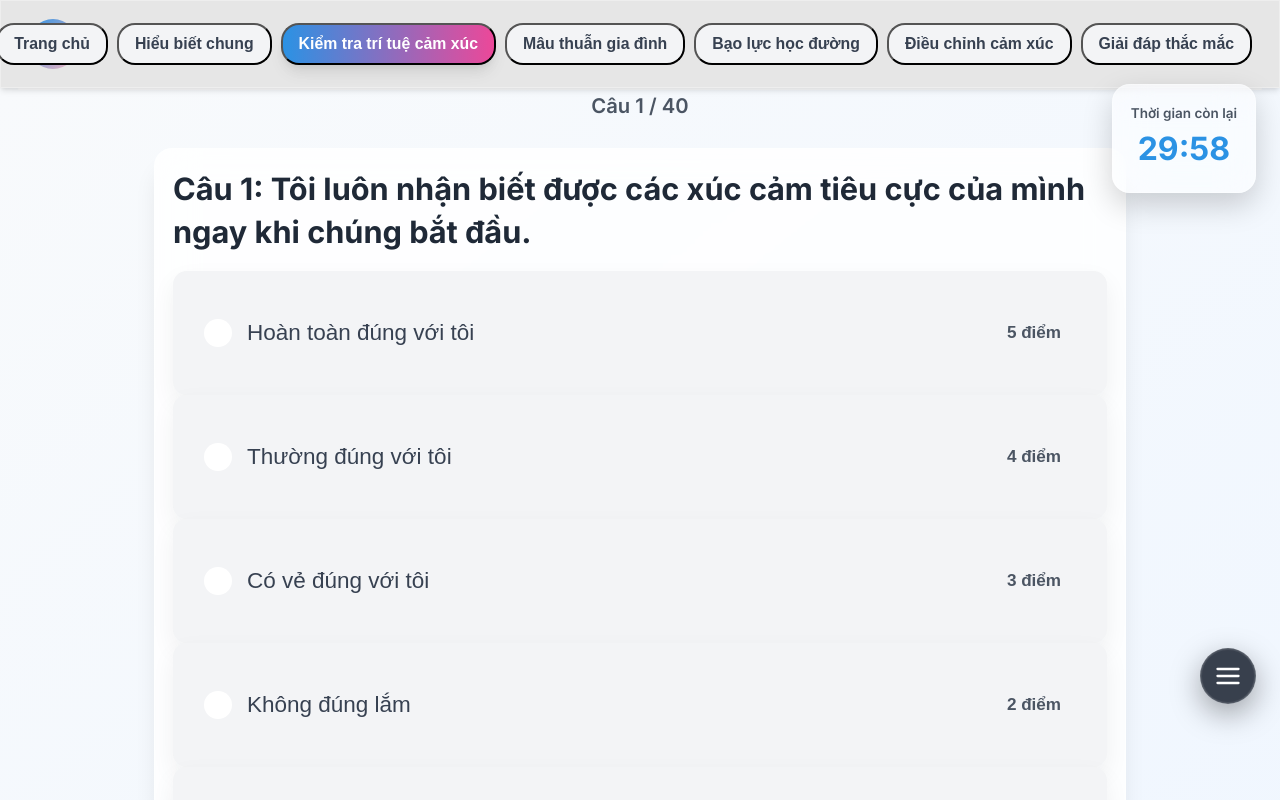
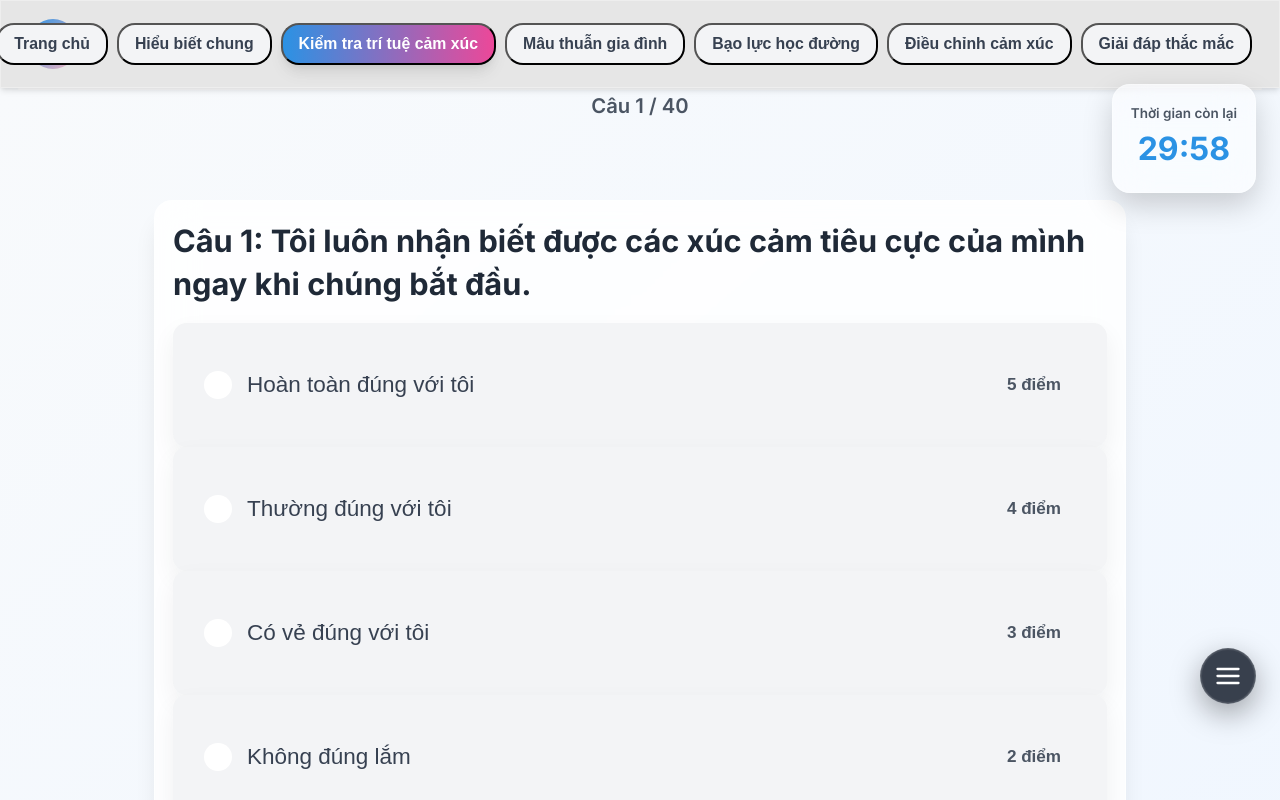
Before and after one commit to ThinNi2701/KHKTQG-HTK2026-website, a React (Vite) app: page / in a window 1280 px wide. Both pictures are taken after a click on the button "Bắt đầu". Shown: the top 800 px of the page. Built offline with nearby package versions, Linux system fonts and the light colour scheme.

Commit message:
hoàn thiện

```diff
--- a/src/components/QuizPage.jsx
+++ b/src/components/QuizPage.jsx
@@ -238,6 +238,7 @@ export default function QuizPage({ onSubmit }) {
           display: 'flex',
           flexDirection: 'column',
           justifyContent: 'center',
+          paddingTop: 'clamp(1.5rem, 4vw, 3rem)',
         }}
       >
         <div style={{ display: 'flex', justifyContent: 'center' }}>
```
